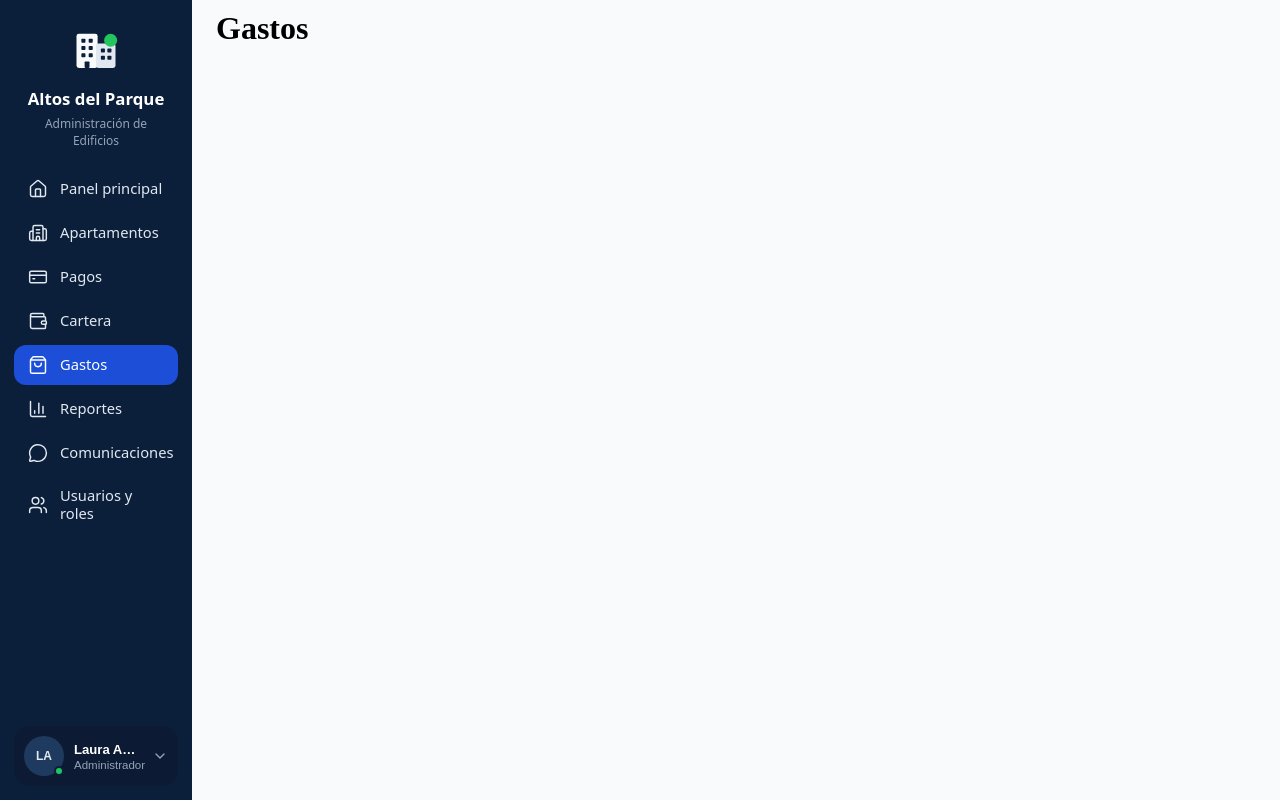
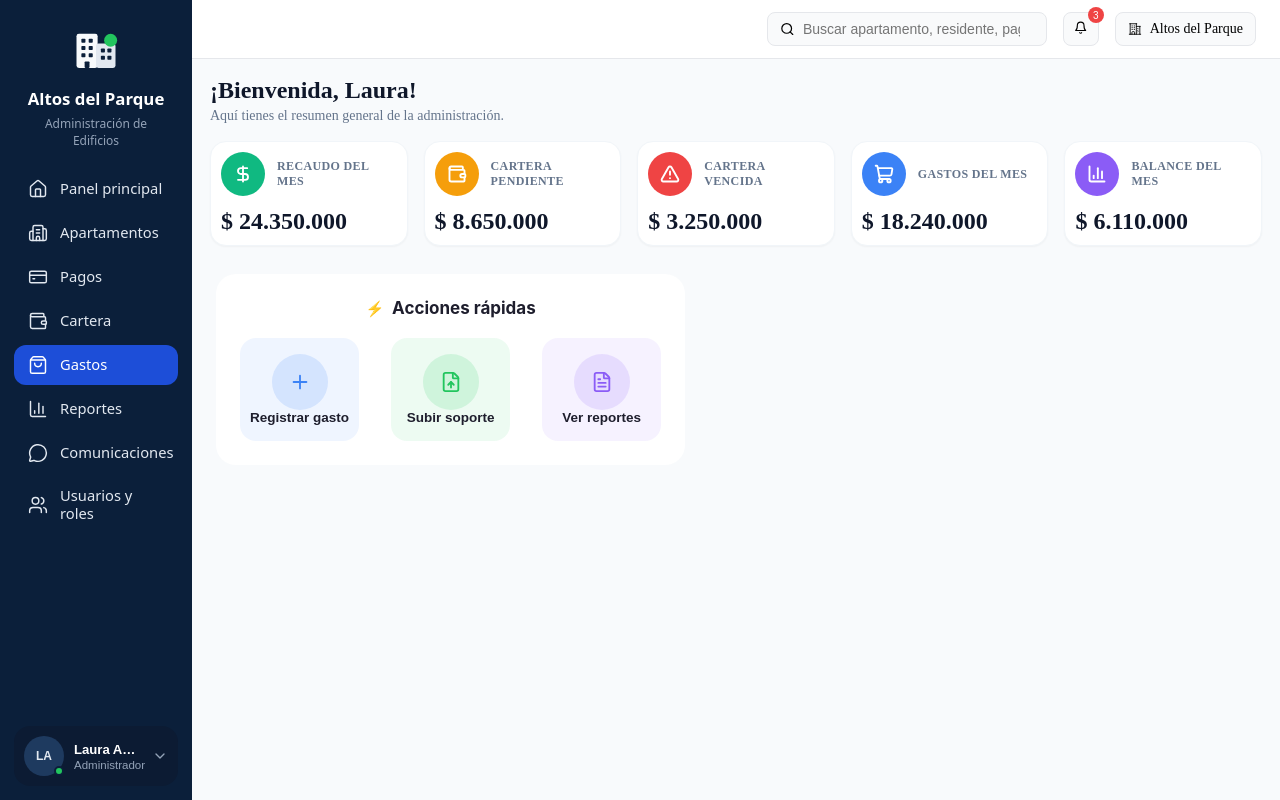
Before and after one commit to StartupName/admin-software, a React (Vite) app: page /expenses in a window 1280 px wide. Built offline with nearby package versions, Linux system fonts and the light colour scheme.

Commit message:
feat(modules-expenses): reuse nav cards and quick actions

```diff
--- a/src/modules/expenses/Expenses.css
+++ b/src/modules/expenses/Expenses.css
@@ -1,4 +1,8 @@
 .expenses-table{
     min-height: 0;
     margin: 10px 24px;
+    display: flex;
+    flex-direction: row;
+    gap: 16px;
+    align-items: flex-start;
 }
--- a/src/modules/expenses/Expenses.jsx
+++ b/src/modules/expenses/Expenses.jsx
@@ -1,11 +1,62 @@
+import {
+  DollarSign,
+  Wallet,
+  AlertTriangle,
+  ShoppingCart,
+  BarChart3,
+  Plus,
+  FileUp,
+  FileText,
+} from 'lucide-react'
 import './Expenses.css'
+// Reused Dashboard components are not modified: they already accept data via props.
+// This JSON can later be replaced by server data without redesigning those components.
+import TopNavigationComponent from '../dashboard/components/topNavigationComponent/topNavigationComponent'
+import InformationCardsComponent from '../dashboard/components/InformationCardsComponent/InformationCardsComponent'
+import QuickActionsComponent from '../dashboard/components/QuickActionsComponent/QuickActionsComponent'
+import navData from './components/topNavigationComponent/example_data.json'
+import cardsJson from './components/InformationCardsComponent/example_data.json'
+import actionsJson from './components/QuickActionsComponent/example_data.json'
+
+const cardIcons = {
+  DollarSign,
+  Wallet,
+  AlertTriangle,
+  ShoppingCart,
+  BarChart3,
+}
+
+const actionIcons = {
+  Plus,
+  FileUp,
+  FileText,
+}
+
+const cardsData = cardsJson.map((card) => ({
+  ...card,
+  icon: cardIcons[card.icon],
+}))
+
+const quickActions = actionsJson.map((action) => ({
+  ...action,
+  icon: actionIcons[action.icon],
+}))
 
 export default function Expenses(){
     return (
         <>
+            <TopNavigationComponent
+                organizationName={navData.organizationName}
+                notificationCount={navData.notificationCount}
+            />
+            <InformationCardsComponent
+                cardsData={cardsData}
+                adminName={navData.adminName}
+                showDatePicker={false}
+            />
             <div className="expenses-table">
                 {/* Put the table componente here */}
-                <h1>Gastos</h1>
+                <QuickActionsComponent actions={quickActions} />
             </div>
         </>
     )
--- /dev/null
+++ b/src/modules/expenses/components/InformationCardsComponent/example_data.json
@@ -0,0 +1,37 @@
+[
+  {
+    "id": "recaudo",
+    "icon": "DollarSign",
+    "title": "Recaudo del mes",
+    "value": "$ 24.350.000",
+    "circleColor": "#10B981"
+  },
+  {
+    "id": "cartera-pendiente",
+    "icon": "Wallet",
+    "title": "Cartera pendiente",
+    "value": "$ 8.650.000",
+    "circleColor": "#F59E0B"
+  },
+  {
+    "id": "cartera-vencida",
+    "icon": "AlertTriangle",
+    "title": "Cartera vencida",
+    "value": "$ 3.250.000",
+    "circleColor": "#EF4444"
+  },
+  {
+    "id": "gastos",
+    "icon": "ShoppingCart",
+    "title": "Gastos del mes",
+    "value": "$ 18.240.000",
+    "circleColor": "#3B82F6"
+  },
+  {
+    "id": "balance",
+    "icon": "BarChart3",
+    "title": "Balance del mes",
+    "value": "$ 6.110.000",
+    "circleColor": "#8B5CF6"
+  }
+]
--- /dev/null
+++ b/src/modules/expenses/components/QuickActionsComponent/example_data.json
@@ -0,0 +1,20 @@
+[
+  {
+    "id": 1,
+    "title": "Registrar gasto",
+    "icon": "Plus",
+    "color": "#3B82F6"
+  },
+  {
+    "id": 2,
+    "title": "Subir soporte",
+    "icon": "FileUp",
+    "color": "#22C55E"
+  },
+  {
+    "id": 3,
+    "title": "Ver reportes",
+    "icon": "FileText",
+    "color": "#8B5CF6"
+  }
+]
--- /dev/null
+++ b/src/modules/expenses/components/topNavigationComponent/example_data.json
@@ -0,0 +1,5 @@
+{
+  "organizationName": "Altos del Parque",
+  "notificationCount": 3,
+  "adminName": "Laura"
+}
```
